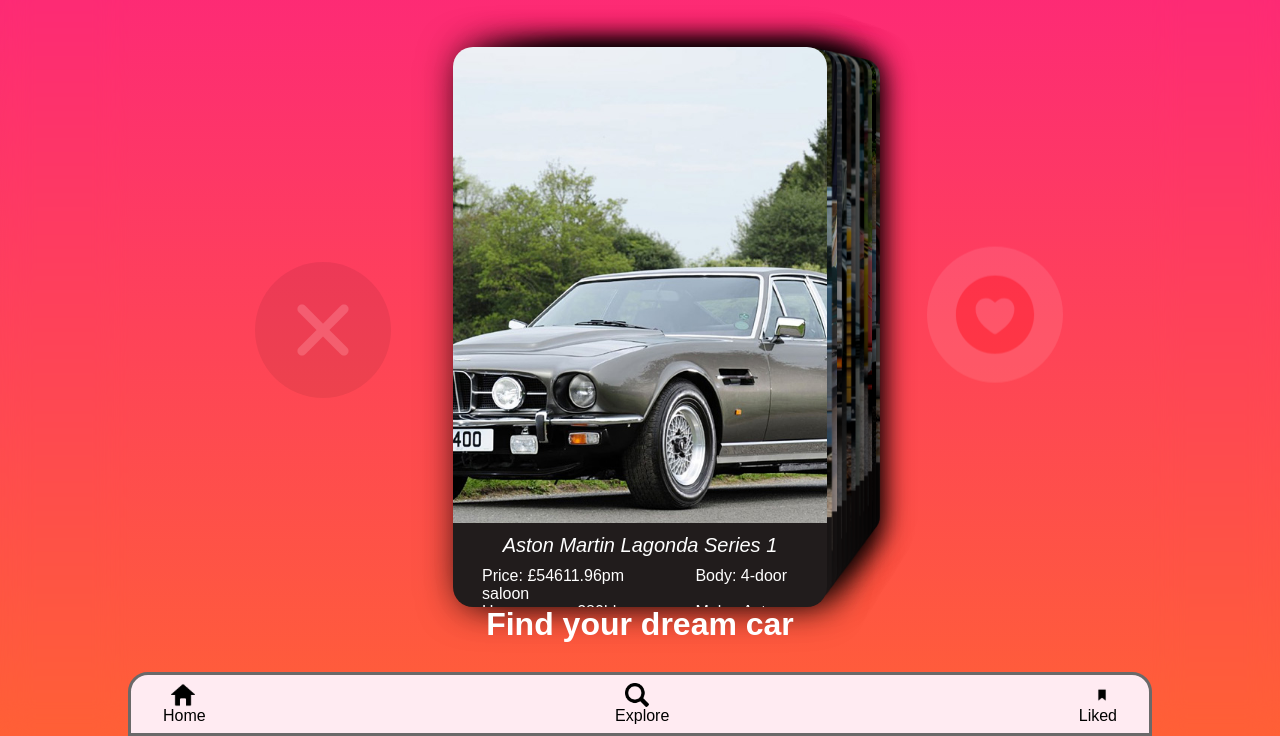
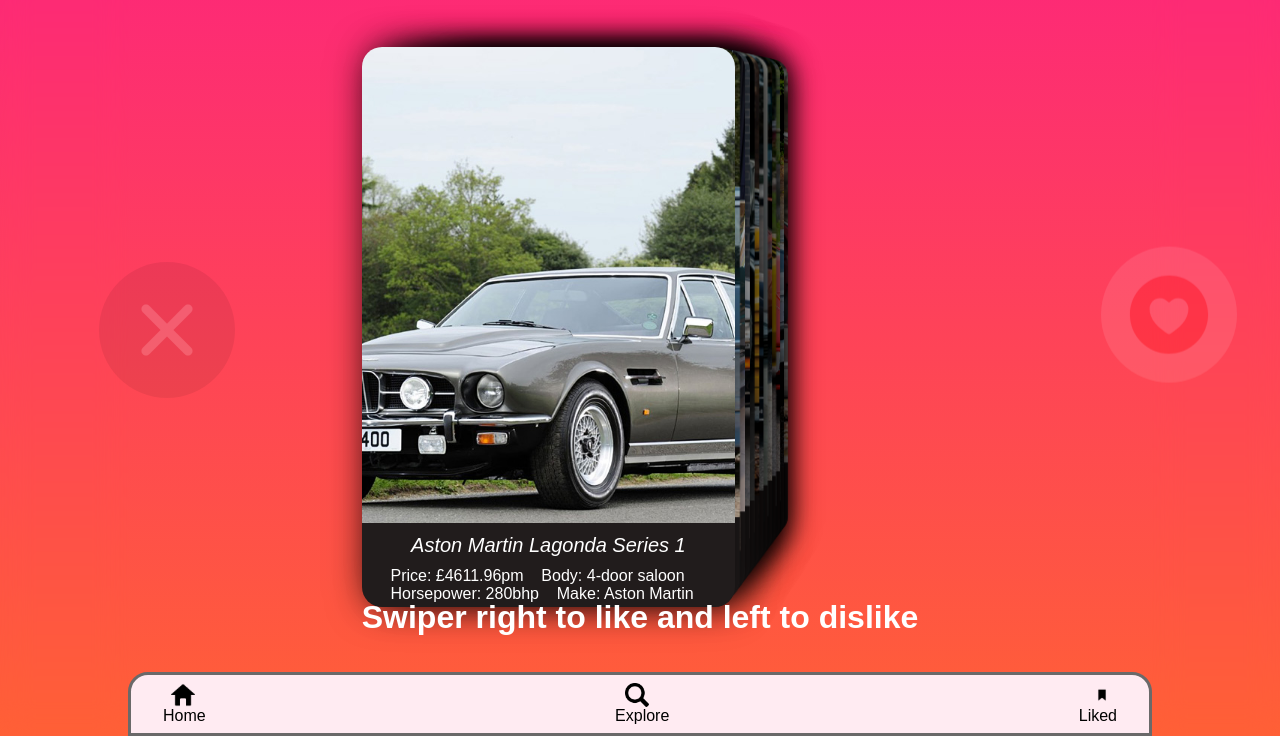
Before and after one commit to scAB1001/Energia, a Flask app: page /explore in a window 1280 px wide. Shown: the part 64-800 px from the top of the page. Run offline with Flask 3, Linux system fonts and the light colour scheme; a user stored in the database is signed in; data comes from the database, SQL or seed files in the repository; both versions use the stored data as it was after the commit.

Commit message:
Miraculously: the like/dislike animations work again, the formatting is good and the empty cards works

```diff
--- a/www/app/models.py
+++ b/www/app/models.py
@@ -59,11 +59,15 @@ class Car(BaseModel):
 
     # Key details for card display
     def card_info(self):
+        width = 20
         return {
             'carID': int(str(self.id)),
             'imageUrl': f'{self.image}',
-            'carName': f'{self.car_name}',
-            'details': f'Price: £{self.monthly_payment}pm\t\tBody: {self.body_type}\nHorsepower: {self.horsepower}bhp\t\tMake: {self.make}'
+            'carName': f'{self.car_name}'.center(width),
+            'details': f'Price: £{self.monthly_payment}pm'.ljust(width) +
+                    f'Body: {self.body_type}'.rjust(width) + '\n' +
+                    f'Horsepower: {self.horsepower}bhp'.ljust(width) +
+                    f'Make: {self.make}'.rjust(width)
         }
 
     # Full details to display in 'Saved (single_view)' section
--- a/www/app/static/card.js
+++ b/www/app/static/card.js
@@ -58,7 +58,7 @@ class Card {
     }
   }
 
-    // Listener methods
+  // Listener methods
   #listenToTouchEvents = () => {
     this.element.addEventListener('touchstart', (e) => {
       const touch = e.changedTouches[0];
--- a/www/app/static/cardContainer.js
+++ b/www/app/static/cardContainer.js
@@ -16,7 +16,14 @@ function appendNewCard(carData) {
     carName: carData.carName,
     details: carData.details,
 
-    onDismiss: appendNewCard,
+    onDismiss: () => {
+      cardCount--;  // Find empty card
+      console.log(`cardCount: ${cardCount}`);
+      if (cardCount <= 0) {
+        cardsEmpty();
+      }
+      appendNewCard;
+    },
     onLike: () => {
       console.log(`${carData.carName} liked`); // CONFIRMATION
       like.style.animationPlayState = 'running';
@@ -33,7 +40,7 @@ function appendNewCard(carData) {
    * When console.log is in the onLike: scope, it does not get caught ever.
    * This suggests the dismiss, onLike/Dislike are never caught
   */
-  cardCount++;
+  cardCount++;  // For the number of cards
   console.log(`card${cardCount} added`);
   swiper.append(card.element);
 
@@ -47,3 +54,21 @@ function appendNewCard(carData) {
 cars.forEach((carData) => {
   appendNewCard(carData);
 });
+
+function cardsEmpty() {
+  console.log("All cards have been swiped!");
+  fetch('/cards-depleted', {
+      method: 'POST',
+      headers: {
+        'Content-Type': 'application/json',
+      },
+      body: JSON.stringify({ isEmpty: true })
+    })
+    .then(response => response.json())
+    .then(data =>{
+      console.log(data);
+      document.getElementById('no-more-cards-message').style.display = 'block';
+    })
+    .catch(error => console.error('Error:', error));
+
+}
--- a/www/app/static/style.css
+++ b/www/app/static/style.css
@@ -507,7 +507,7 @@ marquee {
 
 .after-cards h1 {
     color: white;
-    transform: translateY(-380%);
+    transform: translateY(-400%);
     z-index: 1000;
 }
 
@@ -730,3 +730,10 @@ marquee {
         slideIn 0.80s ease forwards,
         slideOut 1.75s ease forwards 2.25s;
 }
+
+#no-more-cards-message h1, h2 {
+    text-align: center;
+    place-items: center;
+    color: white;
+    padding-top: 15%;
+}
--- a/www/app/templates/site/explore.html
+++ b/www/app/templates/site/explore.html
@@ -7,7 +7,13 @@
     <div class="card-container">
         <ion-icon id="dislike" name="close"></ion-icon>
 
-        <div id="swiper"></div>
+        <div id="swiper">
+            <div id="no-more-cards-message" style="display: none;">
+                <br>
+                <h1>No more leases available.</h1>
+                <h2>Please check back later!</h2>
+            </div>
+        </div>
 
         <ion-icon id="like" name="heart-circle"></ion-icon>
 
@@ -22,7 +28,7 @@
     </div>
 
     <div class="after-cards">
-        <h1>Find your dream car</h1>
+        <h1>Swiper right to like and left to dislike</h1>
     </div>
 </div>
 {% endblock %}
--- a/www/app/views.py
+++ b/www/app/views.py
@@ -149,43 +149,43 @@ def pre_populate_tblCars():
         # Format: Car(car_name, make, model, year, body_type, horsepower, monthly_payment, mileage)
         cars_to_add = [
             Car(image='astonMartinSILagonda1', car_name='Aston Martin Lagonda Series 1', make='Aston Martin', model='Lagonda',
-                year=1974, body_type='4-door saloon', horsepower=280, monthly_payment=54611.96, mileage=18324),
+                year=1974, body_type='4-door saloon', horsepower=280, monthly_payment=4611.96, mileage=18324),
 
             Car(image='astonMartinSIILagonda2', car_name='Aston Martin Lagonda Series 2', make='Aston Martin', model='Lagonda',
-                year=1976, body_type='4-door saloon', horsepower=280, monthly_payment=15461.56, mileage=103633),
+                year=1976, body_type='4-door saloon', horsepower=280, monthly_payment=1461.56, mileage=103633),
 
             Car(image='astonMartinSIIILagonda3', car_name='Aston Martin Lagonda Series 3', make='Aston Martin', model='Lagonda',
                 year=1986, body_type='4-door saloon', horsepower=0, monthly_payment=7766.58, mileage=132084),
 
             Car(image='astonMartinSIVLagonda4', car_name='Aston Martin Lagonda Series 4', make='Aston Martin', model='Lagonda',
-                year=1987, body_type='4-door saloon', horsepower=0, monthly_payment=33633.98, mileage=123117),
+                year=1987, body_type='4-door saloon', horsepower=0, monthly_payment=3633.98, mileage=123117),
 
             Car(image='ferrariTestarossa1', car_name='Ferrari Testarossa', make='Ferrari', model='Testarossa',
-                year=1984, body_type='2-door berlinetta', horsepower=385, monthly_payment=34185.91, mileage=146545),
+                year=1984, body_type='2-door berlinetta', horsepower=385, monthly_payment=4185.91, mileage=146545),
 
             Car(image='ferrariF512M2', car_name='Ferrari F512 M', make='Ferrari', model='F512 M',
                 year=1994, body_type='2-door berlinetta', horsepower=434, monthly_payment=6352.03, mileage=196267),
 
             Car(image='ferrariF512TR3', car_name='Ferrari F512 TR', make='Ferrari', model='512 TR',
-                year=1991, body_type='2-door berlinetta', horsepower=422, monthly_payment=31245.32, mileage=198978),
+                year=1991, body_type='2-door berlinetta', horsepower=422, monthly_payment=3245.32, mileage=198978),
 
             Car(image='ferrari308GTRainbow4', car_name='Ferrari 308 GT Bertone Rainbow', make='Ferrari', model='308 GT',
-                year=1976, body_type='2-door coupe', horsepower=255, monthly_payment=52585.91, mileage=89017),
+                year=1976, body_type='2-door coupe', horsepower=255, monthly_payment=5585.91, mileage=89017),
 
             Car(image='countachLP400Lamborghini1', car_name='Lamborghini Countach LP400', make='Lamborghini', model='LP400',
-                year=1974, body_type='2-door coupe', horsepower=375, monthly_payment=82042.47, mileage=167228),
+                year=1974, body_type='2-door coupe', horsepower=375, monthly_payment=8042.47, mileage=167228),
 
             Car(image='countachLP500Lamborghini2', car_name='Lamborghini Countach LP500', make='Lamborghini', model='LP500',
-                year=1982, body_type='2-door coupe', horsepower=370, monthly_payment=27854.73, mileage=100220),
+                year=1982, body_type='2-door coupe', horsepower=370, monthly_payment=2854.73, mileage=100220),
 
-            Car(image='countachLP5000LamborghiniQuattrovalvole3', car_name='Lamborghini Countach LP5000 Quattrovalvole', make='Lamborghini', model='LP5000 Quattrovalvole',
-                year=1985, body_type='2-door coupe', horsepower=455, monthly_payment=81930.27, mileage=103074),
+            Car(image='countachLP5000LamborghiniQuattrovalvole3', car_name='Lamborghini Countach Quattrovalvole', make='Lamborghini', model='LP5000',
+                year=1985, body_type='2-door coupe', horsepower=455, monthly_payment=8930.27, mileage=103074),
 
-            Car(image='countach25thAnniversaryLamborghini4', car_name='Lamborghini Countach 25th Anniversary', make='Lamborghini', model='25th Anniversary Edition',
-                year=1988, body_type='2-door coupe', horsepower=414, monthly_payment=36409.78, mileage=140320),
+            Car(image='countach25thAnniversaryLamborghini4', car_name='Lamborghini Countach 25th Anniversary', make='Lamborghini', model='25th Anniversary',
+                year=1988, body_type='2-door coupe', horsepower=414, monthly_payment=6409.78, mileage=140320),
 
             Car(image='mercedesBenz300SLGullwing1', car_name='Mercedes-Benz 300SL Gullwing', make='Mercedes-Benz', model='300SL',
-                year=1954, body_type='2-door coupe', horsepower=215, monthly_payment=22230.65, mileage=92350)
+                year=1954, body_type='2-door coupe', horsepower=215, monthly_payment=2230.65, mileage=92350)
         ]
 
         # Add cars to the database
@@ -277,6 +277,20 @@ def react():
         return jsonify({"status": "error", "message": str(e)}), 500
 
 
+@app.route('/cards-depleted', methods=['POST'])
+def cards_depleted():
+    data = request.get_json()
+    card_count = data['isEmpty']
+
+    if data and data.get('isEmpty'):
+        print("All cards have been swiped.")
+
+        # Respond back to the frontend
+        return jsonify({"message": "No more cards available"})
+
+    return jsonify({"error": "Invalid request"}), 400
+
+
 
 @views.route('/test')
 def test():
@@ -340,12 +354,8 @@ def saved():
 @views.route('/saved/single_view')
 @login_required
 def single_view():
-    #tblCars = Car.query.first()  # all()
-
     # Query car by ID and Name (Only one car at a time)
     cars = [Car.query.first().card_info()]
-    #for car in tblCars:
-    #    cars.append(car.card_info())
 
     return render_template('/site/single_view.html', title='Car', user=current_user, cars=cars)
 
```
Also changed, not shown: www/app.db.
